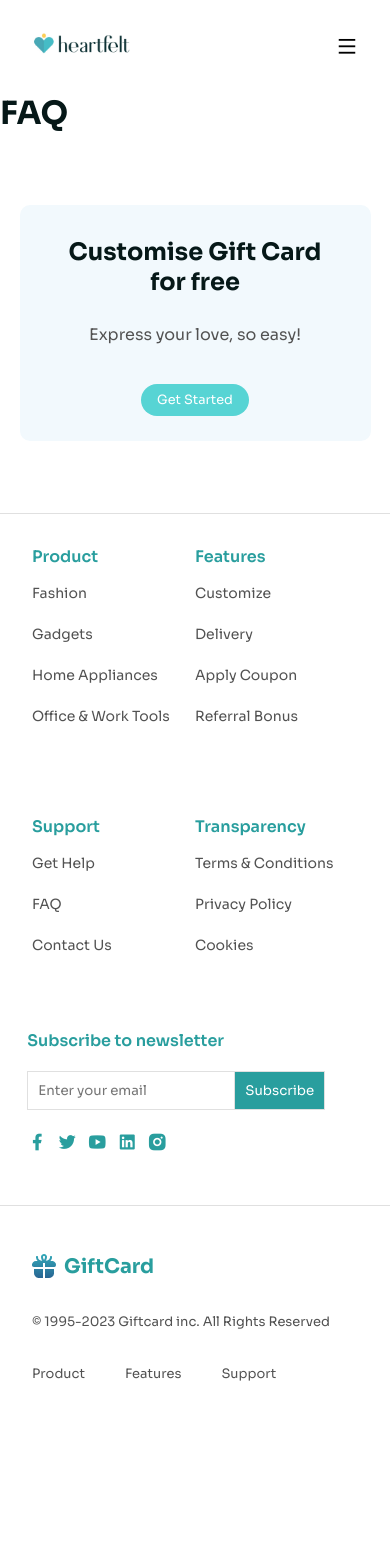
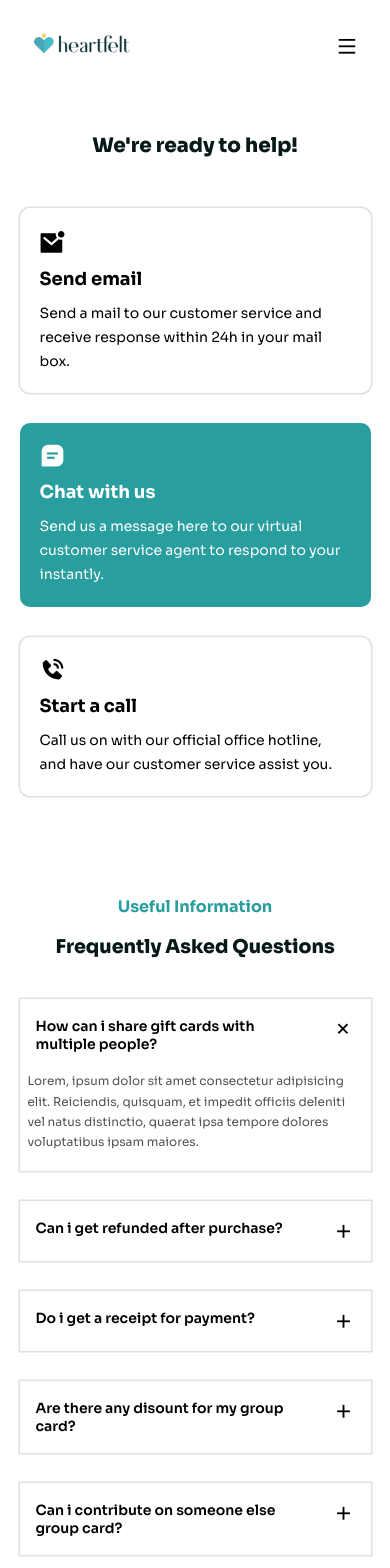
Before and after one commit to Franklin-raph/heart-felt-personal, a React (Vite) app: page /faq in a window 390 px wide. Shown: the top 1568 px of the page. Before the commit the page ends 1446 px from the top, so only its background shows below. Built offline with nearby package versions, Linux system fonts and the light colour scheme.

Commit message:
faq page completed

```diff
--- a/index.html
+++ b/index.html
@@ -6,8 +6,19 @@
     <meta name="viewport" content="width=device-width, initial-scale=1.0" />
     <link rel="preconnect" href="https://fonts.googleapis.com" />
     <link rel="preconnect" href="https://fonts.gstatic.com" crossorigin />
-    <link href="https://fonts.googleapis.com/css2?family=Sora:wght@400;500;600;700;800&display=swap" rel="stylesheet" />
-    <link href="https://cdn.jsdelivr.net/npm/remixicon@3.4.0/fonts/remixicon.css" rel="stylesheet">
+    <link
+      href="https://fonts.googleapis.com/css2?family=Sora:wght@400;500;600;700;800&display=swap"
+      rel="stylesheet"
+    />
+    <link
+      href="https://cdn.jsdelivr.net/npm/remixicon@3.4.0/fonts/remixicon.css"
+      rel="stylesheet"
+    />
+
+    <link
+      rel="stylesheet"
+      href="https://unpkg.com/boxicons@latest/css/boxicons.min.css"
+    />
     <title>Heart Felt</title>
   </head>
   <body>
--- a/src/App.css
+++ b/src/App.css
@@ -1008,6 +1008,113 @@ nav input {
   color: var(--body-texts);
 }
 
+/*  */
+/* faq section */
+/*  */
+.faq_section {
+  width: 90%;
+  margin: 0 auto;
+  margin-top: 40px;
+}
+.faq_first_segment {
+  margin-bottom: 100px;
+}
+.faq_first_segment h2 {
+  text-align: center;
+  color: var(--header-texts);
+  font-size: 28px;
+  font-weight: 800;
+  margin-bottom: 50px;
+}
+.faq_first_segment_row {
+  display: grid;
+  grid-template-columns: repeat(3, 1fr);
+  gap: 30px;
+}
+.faq_first_segment_row .col {
+  padding: 20px 20px;
+  border-radius: 10px;
+  display: flex;
+  flex-direction: column;
+  gap: 12px;
+  cursor: pointer;
+  transition: 0.35s ease-in-out;
+}
+.faq_first_segment_row .col i {
+  font-size: 26px;
+}
+.faq_first_segment_row .col h3 {
+  font-size: 18px;
+}
+.faq_first_segment_row .col p {
+  font-size: 14px;
+}
+.faq_first_segment_row .col:nth-child(2) {
+  background: var(--primary-color);
+  color: var(--generic-white);
+}
+.faq_first_segment .col:first-child,
+.faq_first_segment_row .col:nth-child(3) {
+  box-shadow: 0 0 0 1.5px var(--stroke-white);
+}
+.faq_first_segment .col:first-child:hover,
+.faq_first_segment_row .col:nth-child(3):hover {
+  box-shadow: 0 0 0 1.5px var(--primary-color);
+  color: var(--primary-color);
+}
+.faq_second_segment .faq_header {
+  text-align: center;
+  margin-bottom: 40px;
+}
+.faq_second_segment .faq_header h4 {
+  color: var(--primary-color);
+  font-size: 18px;
+  margin-bottom: 18px;
+}
+.faq_second_segment .faq_header h2 {
+  color: var(--header-texts);
+  font-size: 26px;
+  font-weight: 800;
+}
+.faq_col_row {
+  display: flex;
+  flex-direction: column;
+  gap: 30px;
+}
+.faq_col {
+  box-shadow: 0 0 0 1.5px var(--stroke-white);
+  overflow: hidden;
+  padding-left: 8px;
+  padding-right: 8px;
+}
+.faq_col_header {
+  padding: 18px 8px;
+  align-items: flex-start;
+}
+.faq_col_header h4 {
+  font-weight: 600;
+}
+.faq_col_header i {
+  font-size: 22px;
+  transition: 0.35s ease-in-out;
+}
+.faq_body {
+  font-size: 14px;
+  color: var(--body-texts);
+  height: 0;
+  transition: height 0.35s ease-in-out;
+}
+.show_faq .faq_body {
+  height: 70px;
+  transition: height 0.35s ease-in-out;
+  overflow-y: scroll;
+}
+.show_faq.faq_col {
+  padding-bottom: 10px;
+}
+.show_faq.faq_col i {
+  transform: rotate(135deg);
+}
 /* ================ MEDIA QUERY ==================== */
 
 @media screen and (max-width: 1200px) {
@@ -1229,6 +1336,15 @@ nav input {
   .terms_and_condtions_segment p {
     font-size: 14.5px;
   }
+  .faq_first_segment_row {
+    grid-template-columns: repeat(2, 1fr);
+  }
+  .faq_start_call_col {
+    grid-column: 1 / span 2;
+    /* width: 349px; */
+    width: 50%;
+    margin: 0 auto;
+  }
 }
 
 @media screen and (max-width: 768px) {
@@ -1390,6 +1506,18 @@ nav input {
     text-align: center;
     margin-bottom: 5rem;
   }
+  .show_faq .faq_body {
+    height: 90px;
+  }
+  .faq_first_segment h2 {
+    font-size: 20px;
+  }
+  .faq_second_segment .faq_header h4 {
+    font-size: 16px;
+  }
+  .faq_second_segment .faq_header h2 {
+    font-size: 19px;
+  }
 }
 
 @media screen and (max-width: 576px) {
@@ -1457,6 +1585,12 @@ nav input {
 
   .bringing-physical .body .rectangleImage3 {
     margin-bottom: 14rem;
+  }
+  .faq_col_header h4 {
+    font-size: 14px;
+  }
+  .faq_body {
+    font-size: 12px;
   }
 }
 
@@ -1530,6 +1664,13 @@ nav input {
     width: 100%;
     font-size: 14px;
     padding: 0 20px;
+  }
+  .faq_first_segment_row {
+    grid-template-columns: 1fr;
+  }
+  .faq_start_call_col {
+    grid-column: 1;
+    width: 100%;
   }
 }
 
--- a/src/pages/faq/FAQ.jsx
+++ b/src/pages/faq/FAQ.jsx
@@ -1,12 +1,144 @@
-import Occasions from "../../components/occasions/Occasions"
+import { useRef } from "react";
+import Occasions from "../../components/occasions/Occasions";
 
 const FAQ = () => {
+  //references
+  const faq_1 = useRef();
+  const faq_2 = useRef();
+  const faq_3 = useRef();
+  const faq_4 = useRef();
+  const faq_5 = useRef();
+  // toggle faqs
+  const toggle_faq_1 = () => {
+    faq_1.current.classList.toggle("show_faq");
+  };
+  const toggle_faq_2 = () => {
+    faq_2.current.classList.toggle("show_faq");
+  };
+  const toggle_faq_3 = () => {
+    faq_3.current.classList.toggle("show_faq");
+  };
+  const toggle_faq_4 = () => {
+    faq_4.current.classList.toggle("show_faq");
+  };
+  const toggle_faq_5 = () => {
+    faq_5.current.classList.toggle("show_faq");
+  };
+  //
   return (
-    <div>
-        <Occasions/>
-        <h1>FAQ</h1>
-    </div>
-  )
-}
+    <>
+      <Occasions />
+      <article className="faq_section">
+        {/*  */}
+        <figure className="faq_first_segment">
+          <h2>We're ready to help!</h2>
+          <div className="faq_first_segment_row">
+            <div className="col faq_send_mail_col">
+              <i className="ri-mail-unread-fill"></i>
+              <h3>Send email</h3>
+              <p>
+                Send a mail to our customer service and receive response within
+                24h in your mail box.
+              </p>
+            </div>
+            <div className="col faq_chat_us_col">
+              <i className="bx bxs-message-square-detail"></i>
+              <h3>Chat with us</h3>
+              <p>
+                Send us a message here to our virtual customer service agent to
+                respond to your instantly.
+              </p>
+            </div>
+            <div className="col faq_start_call_col">
+              <i className="bx bxs-phone-call"></i>
+              <h3>Start a call</h3>
+              <p>
+                Call us on with our official office hotline, and have our
+                customer service assist you.
+              </p>
+            </div>
+          </div>
+        </figure>
+        {/*  */}
+        <figure className="faq_second_segment">
+          <div className="faq_header">
+            <h4>Useful Information</h4>
+            <h2>Frequently Asked Questions</h2>
+          </div>
+          {/*  */}
+          <div className="faq_col_row">
+            {/*  */}
+            <div
+              className="faq faq_col show_faq"
+              ref={faq_1}
+              onClick={toggle_faq_1}
+            >
+              <div className="faq_col_header flex-between g-3">
+                <h4>How can i share gift cards with multiple people?</h4>
+                <i className="ri-add-fill"></i>
+              </div>
+              <p className="faq_body">
+                Lorem, ipsum dolor sit amet consectetur adipisicing elit.
+                Reiciendis, quisquam, et impedit officiis deleniti vel natus
+                distinctio, quaerat ipsa tempore dolores voluptatibus ipsam
+                maiores.
+              </p>
+            </div>
+            {/*  */}
+            <div className="faq faq_col" ref={faq_2} onClick={toggle_faq_2}>
+              <div className="faq_col_header flex-between g-3">
+                <h4>Can i get refunded after purchase?</h4>
+                <i className="ri-add-fill"></i>
+              </div>
+              <p className="faq_body">
+                Lorem, ipsum dolor sit amet consectetur adipisicing elit.
+                Reiciendis, quisquam, et impedit officiis deleniti vel natus
+                distinctio.
+              </p>
+            </div>
+            {/*  */}
+            <div className="faq faq_col" ref={faq_3} onClick={toggle_faq_3}>
+              <div className="faq_col_header flex-between g-3">
+                <h4>Do i get a receipt for payment?</h4>
+                <i className="ri-add-fill"></i>
+              </div>
+              <p className="faq_body">
+                Lorem ipsum dolor, sit amet consectetur adipisicing elit.
+                Blanditiis, atque accusantium perferendis excepturi dolor non
+                deserunt dicta quae sapiente harum!
+              </p>
+            </div>
+            {/*  */}
+            <div className="faq faq_col" ref={faq_4} onClick={toggle_faq_4}>
+              <div className="faq_col_header flex-between g-3">
+                <h4>Are there any disount for my group card?</h4>
+                <i className="ri-add-fill"></i>
+              </div>
+              <p className="faq_body">
+                Lorem, ipsum dolor sit amet consectetur adipisicing elit.
+                Reiciendis, quisquam, et impedit officiis deleniti vel natus
+                distinctio.
+              </p>
+            </div>
+            {/*  */}
+            <div className="faq faq_col" ref={faq_5} onClick={toggle_faq_5}>
+              <div className="faq_col_header flex-between g-3">
+                <h4>Can i contribute on someone else group card?</h4>
+                <i className="ri-add-fill"></i>
+              </div>
+              <p className="faq_body">
+                Lorem ipsum dolor sit, amet consectetur adipisicing elit. In
+                velit, rerum quasi dignissimos impedit mollitia voluptates
+                commodi illo ut iure delectus laborum vero numquam earum
+                repellat eligendi, facilis eum quos!
+              </p>
+            </div>
+            {/*  */}
+          </div>
+        </figure>
+      </article>
+    </>
+  );
+};
 
-export default FAQ
+export default FAQ;
```
